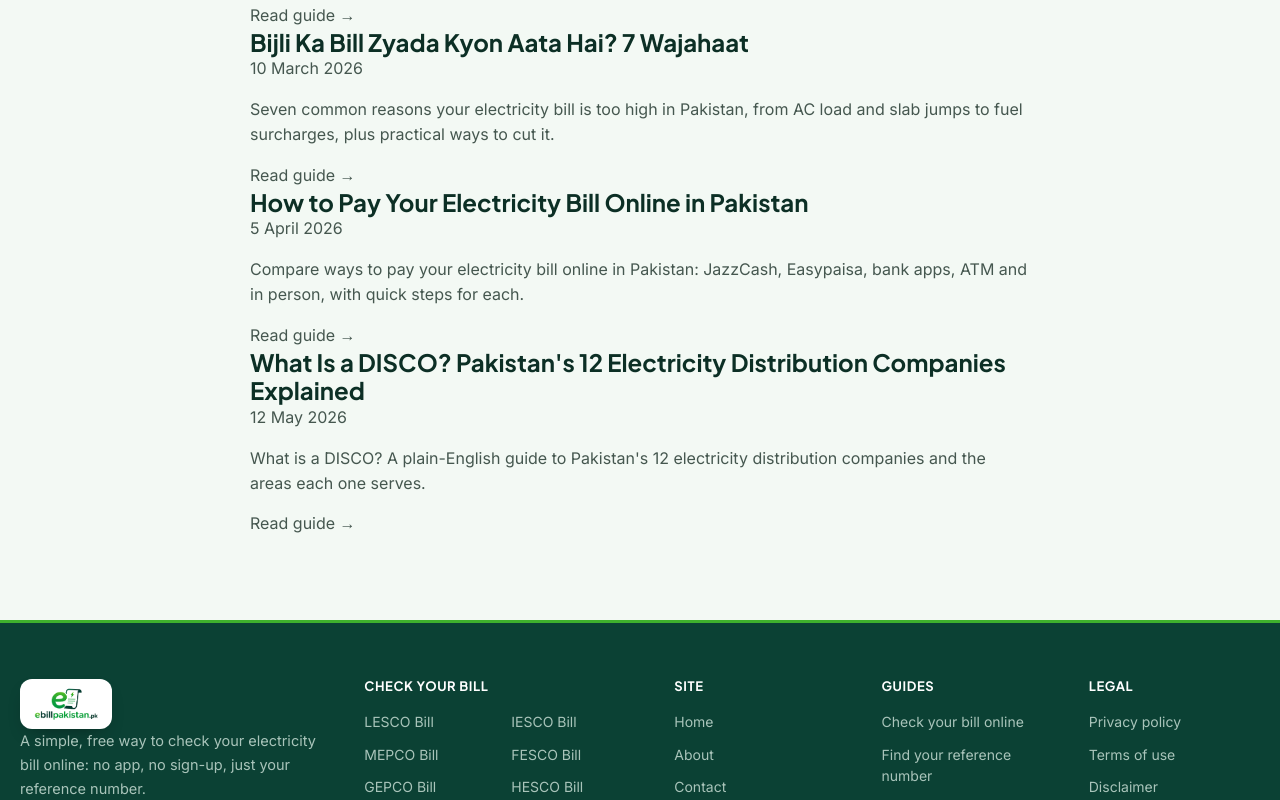
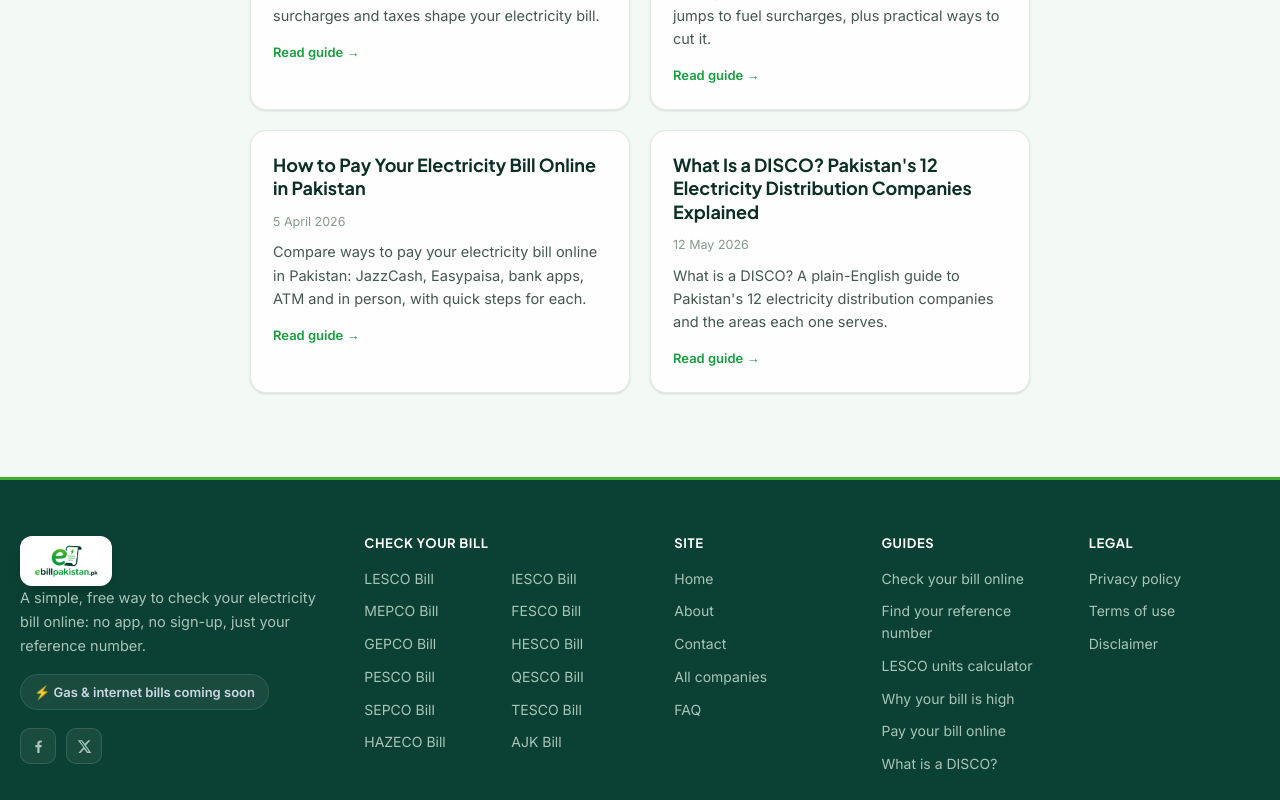
Before and after one commit to atifjan2019/ebillpakistan.pk, a Next.js app: page /blog in a window 1280 px wide. Shown: the part 700-1500 px from the top of the page. Built offline with nearby package versions, Linux system fonts and the light colour scheme; no server answers.

Commit message:
feat: enhance footer social links and add blog section styles for improved layout

```diff
--- a/app/globals.css
+++ b/app/globals.css
@@ -195,6 +195,10 @@ img { max-width: 100%; }
 .footer .logo { color: #fff; margin-bottom: 14px; }
 .footer-brand .blurb { font-size: 14.5px; max-width: 320px; line-height: 1.65; margin: 0; }
 .footer-soon { display: inline-block; margin-top: 16px; font-size: 13px; font-weight: 600; color: #cdd6e4; background: rgba(255, 255, 255, .06); border: 1px solid rgba(255, 255, 255, .1); padding: 7px 13px; border-radius: 999px; }
+.footer-social { display: flex; gap: 10px; margin-top: 18px; }
+.footer-social a { display: inline-grid; place-items: center; width: 36px; height: 36px; border-radius: 10px; background: rgba(255, 255, 255, .06); border: 1px solid rgba(255, 255, 255, .12); color: #cdd6e4; }
+.footer-social a:hover { color: #fff; background: rgba(255, 255, 255, .12); }
+.footer-social svg { width: 17px; height: 17px; }
 .footer h4 { color: #fff; font-size: 13px; letter-spacing: .6px; margin-bottom: 16px; text-transform: uppercase; }
 .footer ul { list-style: none; margin: 0; padding: 0; display: flex; flex-direction: column; gap: 11px; font-size: 14px; }
 .footer ul.cols-2 { display: grid; grid-template-columns: 1fr 1fr; gap: 11px 20px; }
@@ -247,6 +251,25 @@ img { max-width: 100%; }
 .prose a, .legal-note a { color: var(--brand); font-weight: 600; }
 .prose a.btn-primary { color: #fff; } /* keep the email button text white over its green fill */
 .prose strong { color: var(--ink); }
+
+/* DISCO helpline definition list */
+.contact-dl { margin: 8px 0 0; }
+.contact-dl dt { font-weight: 700; color: var(--ink); font-size: 15.5px; margin-top: 12px; }
+.contact-dl dd { margin: 2px 0 0; font-size: 16px; color: var(--body); line-height: 1.7; }
+
+/* blog index cards */
+.blog-list { display: grid; grid-template-columns: 1fr 1fr; gap: 20px; margin-top: 24px; }
+.blog-card { display: block; background: var(--card); border: 1px solid var(--line); border-radius: var(--r); padding: 22px; box-shadow: var(--shadow-sm); transition: transform .14s ease, box-shadow .14s ease; }
+.blog-card:hover { transform: translateY(-2px); box-shadow: var(--shadow); }
+.blog-card h2 { font-size: 18px; color: var(--ink); margin: 0 0 8px; line-height: 1.3; }
+.blog-card p { font-size: 14.5px; color: var(--body); line-height: 1.6; margin: 8px 0 12px; }
+.blog-meta { font-size: 12.5px; color: var(--muted); }
+.blog-card .blog-more { font-size: 13px; font-weight: 600; color: var(--brand); }
+
+/* blog article CTA */
+.blog-cta { margin: 30px 0 10px; padding: 22px; background: var(--brand-50); border: 1px solid var(--line); border-radius: var(--r); text-align: center; }
+.blog-cta p { margin: 0 0 14px; font-weight: 600; color: var(--ink); }
+@media (max-width: 640px) { .blog-list { grid-template-columns: 1fr; } }
 .legal-note { margin-top: 30px; font-size: 13.5px; line-height: 1.6; color: var(--muted); border-top: 1px solid var(--line); padding-top: 16px; }
 
 /* ---------- responsive ---------- */
```
Also changed, not shown: lib/articles.js.
